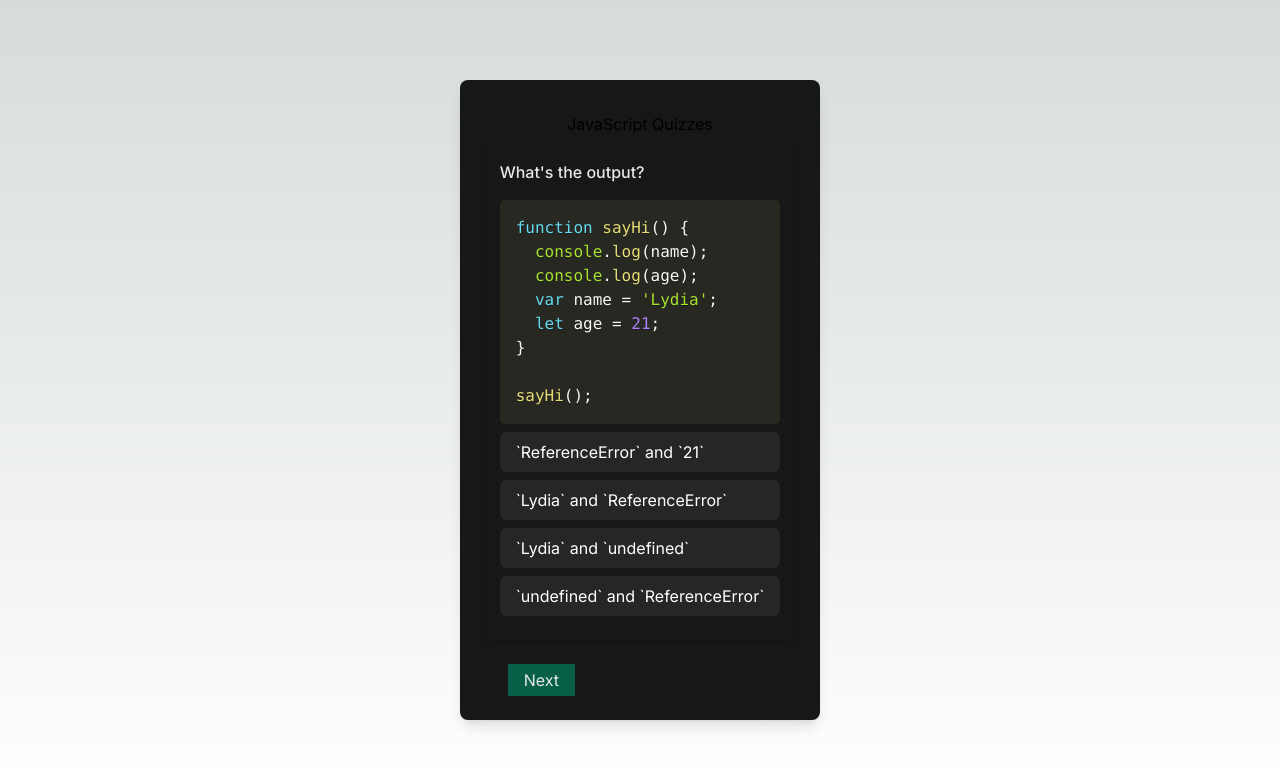
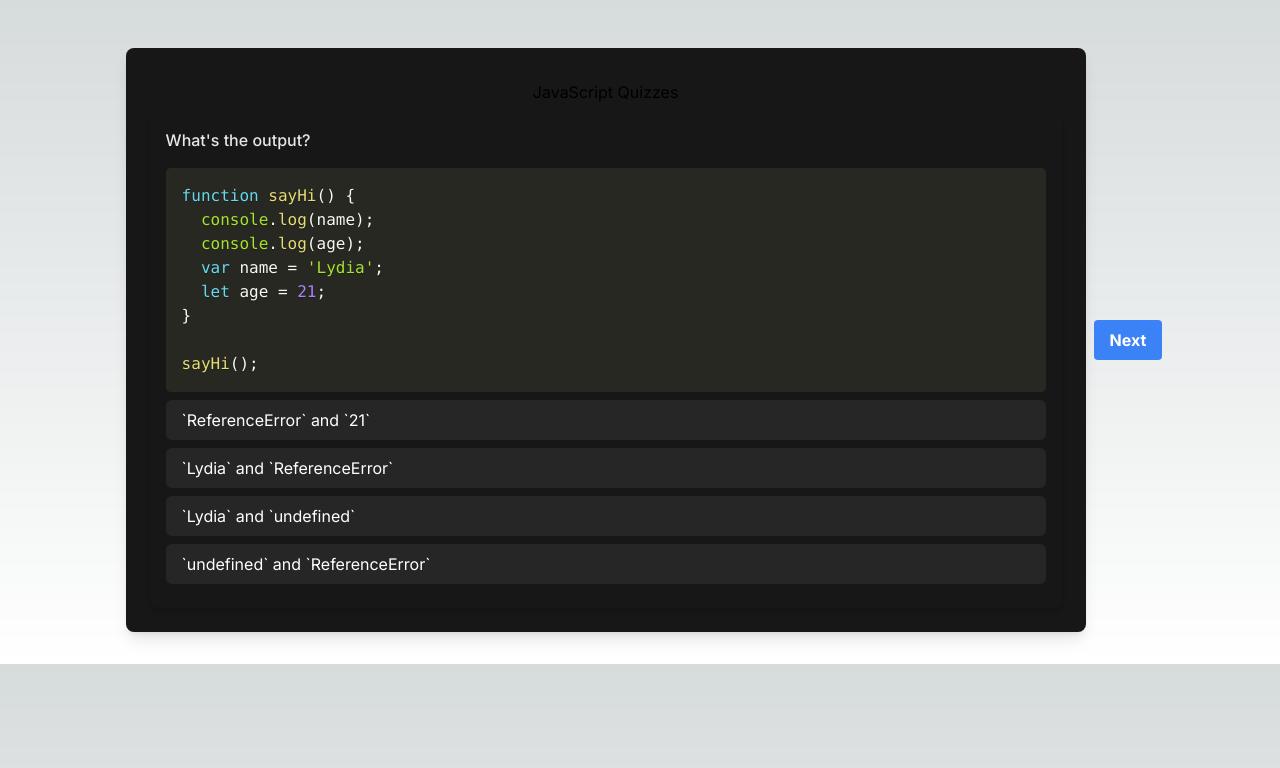
Before and after one commit to san-poon/nexus-adept, a Next.js app: page /quiz/mcqs/playMCQs in a window 1280 px wide. Shown: the top 768 px of the page. Built offline with nearby package versions, Linux system fonts and the light colour scheme.

Commit message:
Update playMCQs to better handle the quiz data. And update the UI & UX

```diff
--- /dev/null
+++ b/app/components/Button.tsx
@@ -0,0 +1,9 @@
+export default function Button({ children, onClick, ...rest }) {
+    return (
+        <button
+            {...rest}
+            onClick={onClick}
+            className="bg-blue-500 hover:bg-blue-700 text-white font-bold py-2 px-4 rounded focus:outline-none focus:shadow-outline transform transition hover:scale-105 duration-300 ease-in-out"
+        >{children}</button>
+    )
+}
--- a/app/quiz/mcqs/playMCQs/code.tsx
+++ b/app/quiz/mcqs/playMCQs/code.tsx
@@ -14,7 +14,7 @@ export default function Code({ code }) {
     }, [code]);
 
     return (
-        <pre className="bg-slate-900 text-white p-4 text-sm overflow-x-auto rounded-md">
+        <pre className="bg-slate-900 text-white p-4 text-sm rounded-md">
             <code className="language-typescript">
                 {code}
             </code>
--- a/app/quiz/mcqs/playMCQs/page.tsx
+++ b/app/quiz/mcqs/playMCQs/page.tsx
@@ -2,6 +2,7 @@
 import { useState } from 'react';
 import mcqs from './data.json';
 import Quiz from './quiz';
+import Button from '@/app/components/Button';
 
 export default function PlayMCQs() {
     const [currentQuizIndex, setCurrentQuizIndex] = useState(0);
@@ -14,21 +15,22 @@ export default function PlayMCQs() {
     }
 
     return (
-        <div className='flex justify-center items-center h-screen'>
-            <div className="bg-neutral-900 max-w-4xl mx-2 my-8 p-6 shadow-lg rounded-lg overflow-hidden">
+        <div className='flex justify-center items-center pt-4'>
+            <div className="bg-neutral-900 mx-2 my-8 p-6 shadow-lg rounded-lg overflow-auto w-full sm:w-9/12 md:w-9/12">
                 <h3 className="text-center my-2">JavaScript Quizzes</h3>
                 {currentQuizIndex < mcqs.length ? (
                     <section>
                         <Quiz quiz={mcqs[currentQuizIndex]} />
-                        <br />
-                        <button onClick={goToNextQuestion} disabled={!hasMoreQuestions} className='text-gray-200 bg-emerald-800 mx-6 px-4 py-1'>
-                            Next
-                        </button>
+
                     </section>
                 ) : (
                     <p>You have finished the quiz.</p>
                 )}
             </div>
+            <Button onClick={goToNextQuestion} disabled={!hasMoreQuestions}>
+                Next
+            </Button>
+
         </div>
     );
 
```
